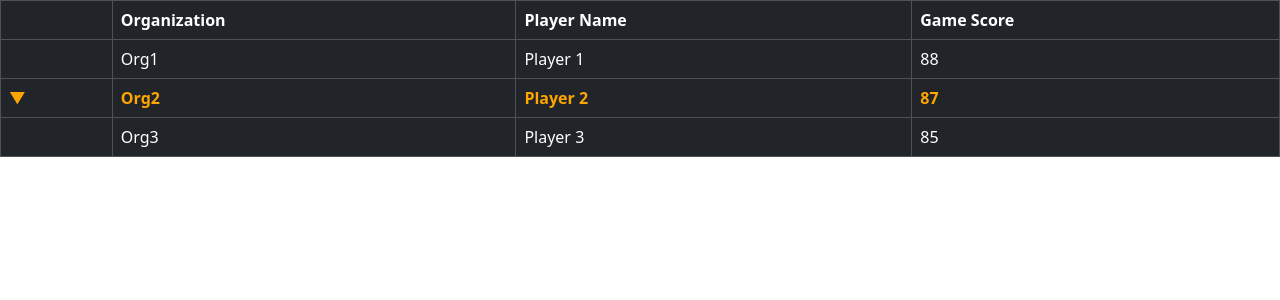
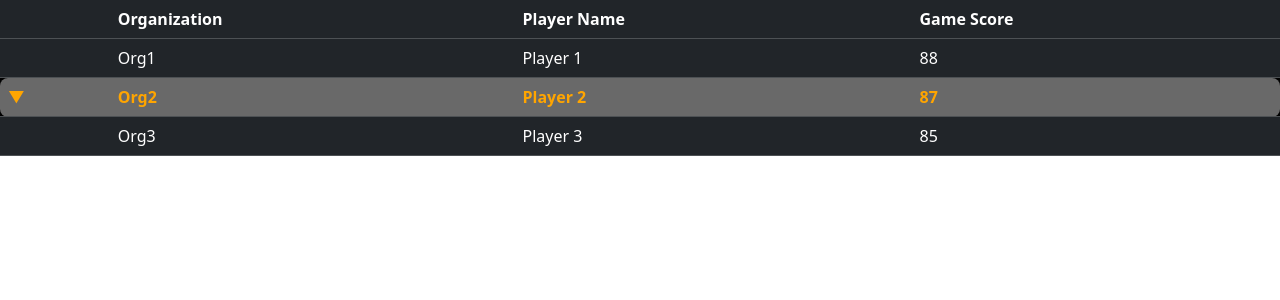
Before and after one commit to roshan2679/demo-nested-table-row-group, a React (Create React App) app: page / in a window 1280 px wide. Shown: the top 300 px of the page. Built offline with nearby package versions, Linux system fonts and the light colour scheme.

Commit message:
2 files modified

```diff
--- a/src/App.js
+++ b/src/App.js
@@ -124,7 +124,7 @@ export default function App() {
   return (
     <div>
       <div className="table-responsive">
-        <table className="table table-dark table-bordered">
+        <table className="table table-dark">
           <thead>
             <tr>
               <th scope="col"></th>
--- a/src/style.css
+++ b/src/style.css
@@ -13,9 +13,25 @@ p {
   font-weight: bold;
 }
 
-.table tr.table-row.group-root > td {
+.table {
+  background-color: black;
+}
+
+.table tr.table-row.group-root td {
   color: orange;
   font-weight: bold;
+  background: dimgray;
+  /* box-shadow: inset 2px 2px 5px 0px #4c4c4c; */
+}
+
+tr.table-row.group-root td:first-child {
+  border-top-left-radius: 8px;
+  border-bottom-left-radius: 8px;
+}
+
+tr.table-row.group-root td:last-child {
+  border-top-right-radius: 8px;
+  border-bottom-right-radius: 8px;
 }
 
 .group-root > td > span {
```
